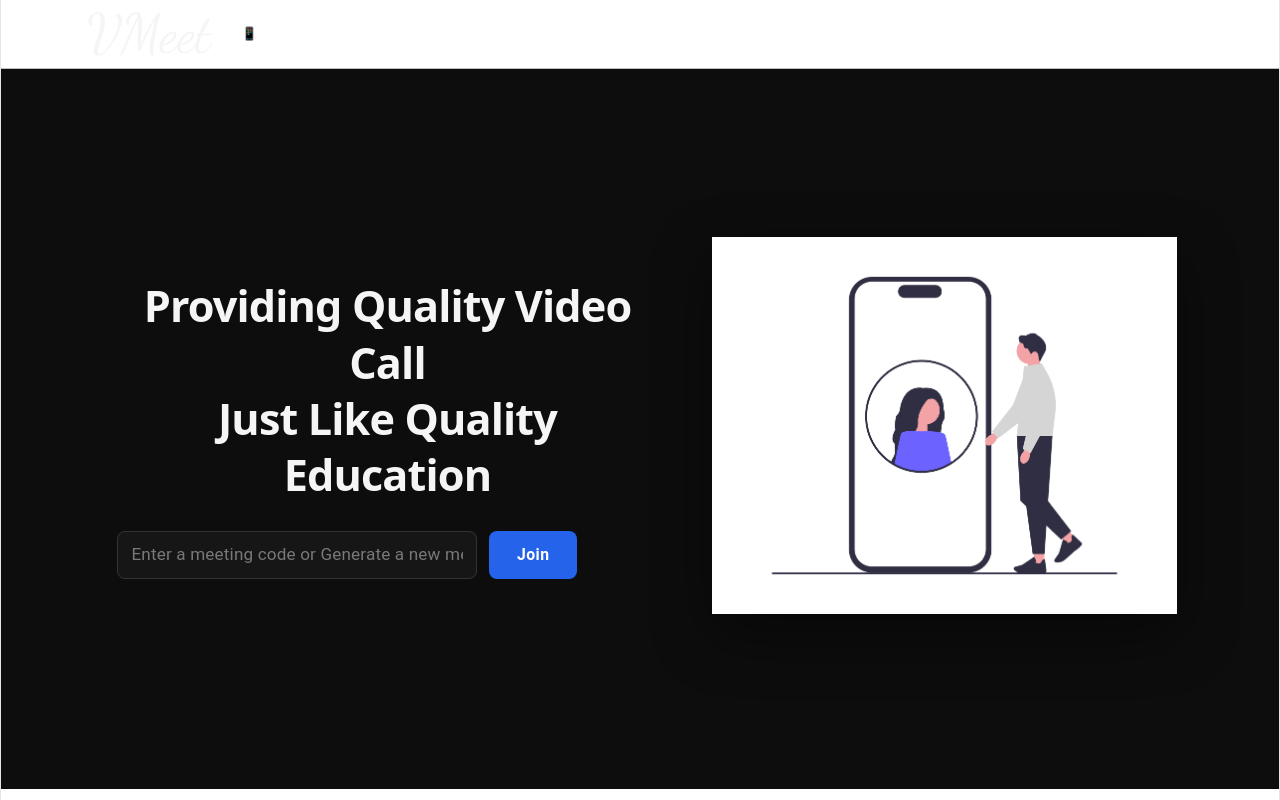
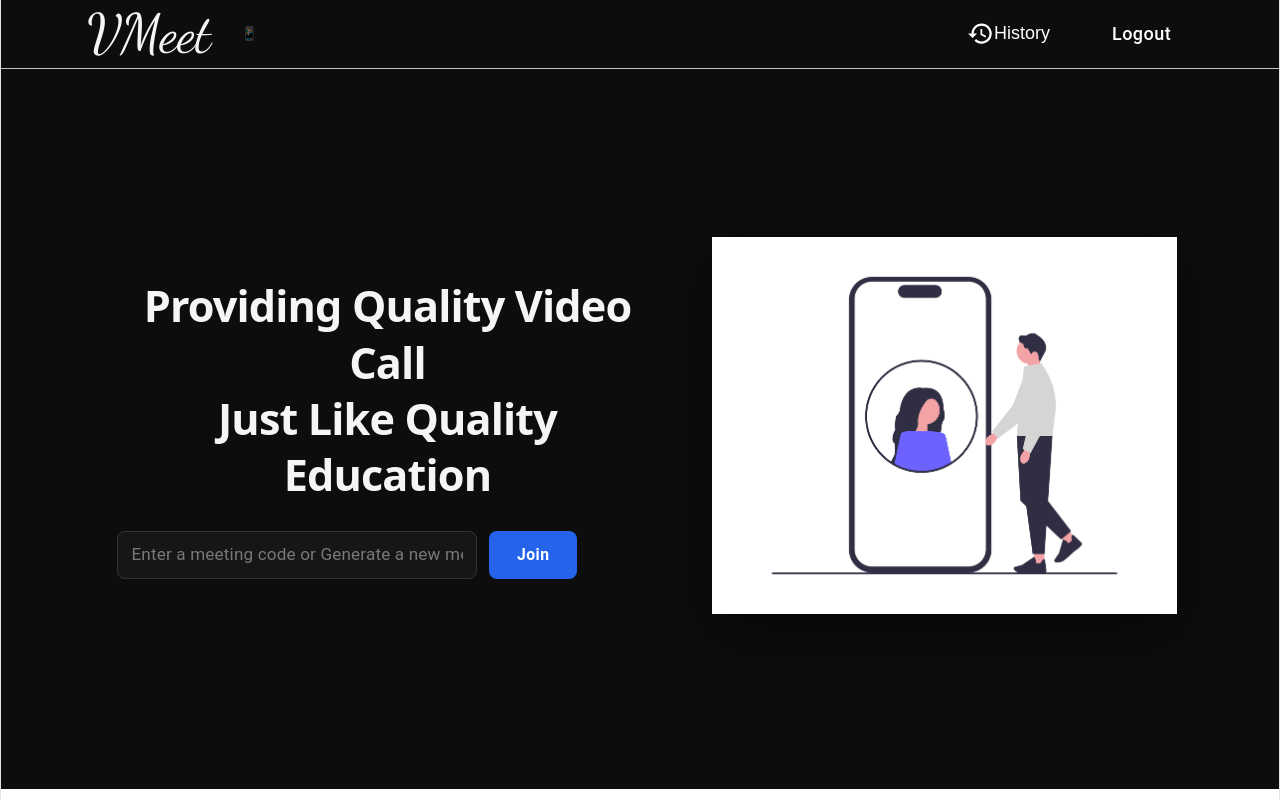
Before and after one commit to AtharvaDesai24/Vmeet, a React (Vite) app in the folder frontend/: page /home in a window 1280 px wide. Built offline with nearby package versions, Linux system fonts and the light colour scheme; sample sign-in values are in the browser's storage.

Commit message:
Fix nav text color and background image path

```diff
--- a/frontend/src/style/home.css
+++ b/frontend/src/style/home.css
@@ -9,6 +9,7 @@
   justify-content: space-between;
   border-bottom: 1px silver solid;
   padding: 2px 5%;
+  background-color: #0d0d0d !important;
 }
 
 .sidebuttons {
```
